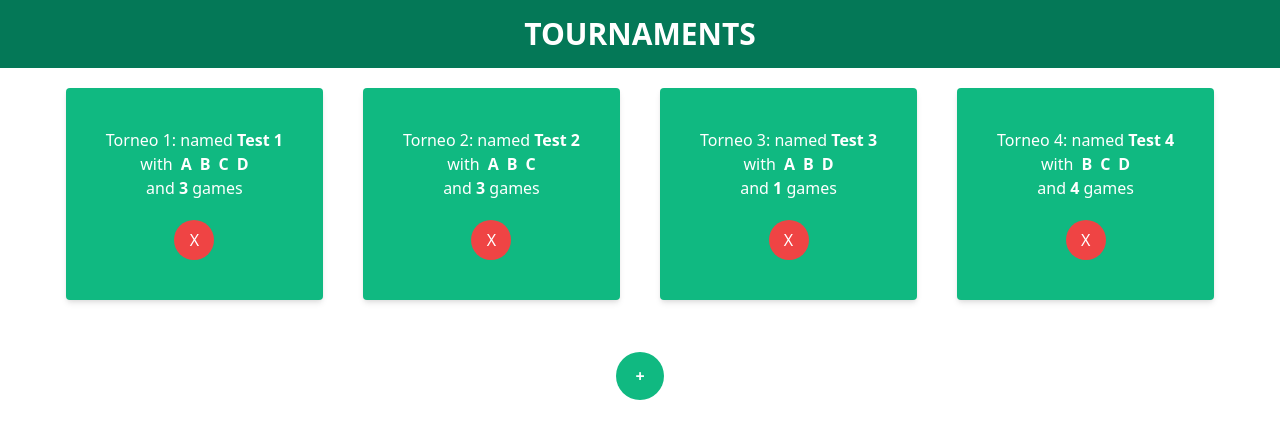
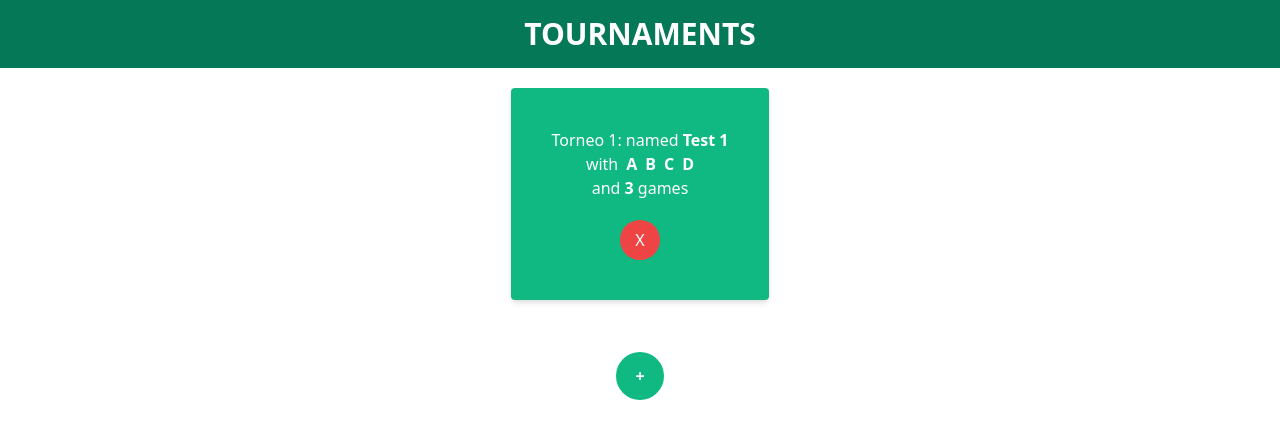
Before and after one commit to Fora00/TournamentsBG, a Vue app: page / in a window 1280 px wide. Shown: the top 438 px of the page. Built offline with nearby package versions, Linux system fonts and the light colour scheme.

Commit message:
add: save-winner

```diff
--- a/src/App.vue
+++ b/src/App.vue
@@ -79,6 +79,7 @@
       "
       @click="openModal"
     >
+      <!--TODO: add to firebase -->
       <span>+</span>
     </div>
 
@@ -189,6 +190,7 @@
       v-show="!selection"
       @toggleSelection="selected"
       :tournament="tournamentSelected"
+      @ending="isEnding"
     />
   </div>
 </template>
@@ -213,39 +215,13 @@ export default {
       tournaments: [
         {
           id: 1,
+          isEnded: false,
           name: "Test 1",
           players: ["A", "B", "C", "D"],
           games: [
-            { name: "Gioco 1", numberMatches: 2, winners: [], img: "" },
-            { name: "Gioco 2", numberMatches: 1, winners: [], img: "" },
-            { name: "Gioco 3", numberMatches: 3, winners: [], img: "" },
-          ],
-        },
-        {
-          id: 2,
-          name: "Test 2",
-          players: ["A", "B", "C"],
-          games: [
-            { name: "Gioco 1", numberMatches: 2, winners: [], img: "" },
-            { name: "Gioco 2", numberMatches: 1, winners: [], img: "" },
-            { name: "Gioco 3", numberMatches: 10, winners: [], img: "" },
-          ],
-        },
-        {
-          id: 3,
-          name: "Test 3",
-          players: ["A", "B", "D"],
-          games: [{ name: "Gioco 1", numberMatches: 0, winners: [], img: "" }],
-        },
-        {
-          id: 4,
-          name: "Test 4",
-          players: ["B", "C", "D"],
-          games: [
-            { name: "Gioco 1", numberMatches: 2, winners: [], img: "" },
-            { name: "Gioco 2", numberMatches: 1, winners: [], img: "" },
-            { name: "Gioco 3", numberMatches: 3, winners: [], img: "" },
-            { name: "Gioco 4", numberMatches: 6, winners: [], img: "" },
+            { name: "Scythe", numberMatches: 0, winners: [] },
+            { name: "Anachrony", numberMatches: 0, winners: [] },
+            { name: "Gioco 3", numberMatches: 0, winners: [] },
           ],
         },
       ],
@@ -266,7 +242,6 @@ export default {
           name: gameToAdd[i],
           numberMatches: 0,
           winners: [],
-          img: "",
         });
       }
       for (let i = 0; i < playersToAdd.length; i++) {
@@ -275,6 +250,7 @@ export default {
 
       this.tournaments.push({
         id: this.tournaments.length + 1,
+        isEnded: false,
         name: this.formName,
         players: playersArr,
         games: gamesArr,
@@ -302,6 +278,10 @@ export default {
     selectedNavbar() {
       this.selection = true;
     },
+    isEnding(x) {
+      console.log(x);
+      x.isEnded = true;
+    },
   },
 };
 </script>
--- a/src/components/GameImage.vue
+++ b/src/components/GameImage.vue
@@ -45,6 +45,7 @@ export default {
         let idGame = geekobject[0].id;
         let imageGame = await Geekdo.thing({ id: idGame }).toPromise();
         this.image = imageGame.thumbnail;
+        this.img = this.image;
       } catch (err) {
         this.image = "/img/notFoundimg.77ff2841.jpeg";
         console.log(err);
--- a/src/components/Tournament.vue
+++ b/src/components/Tournament.vue
@@ -138,6 +138,8 @@
         </div>
       </div>
     </div>
+
+    <!-- TODO: add to firebase-->
     <div class="flex flex-row uppercase">
       <div
         @click="goBack"
@@ -178,6 +180,8 @@
         winner?!
       </div>
     </div>
+
+    <h1>{{ tournament }} is</h1>
   </div>
 </template>
 
@@ -185,7 +189,7 @@
 import GameImage from "./GameImage.vue";
 export default {
   components: { GameImage },
-  emits: ["toggleSelection"],
+  emits: ["toggleSelection", "ending"],
   props: ["tournament"],
   data() {
     return {
@@ -227,6 +231,7 @@ export default {
 
       this.winnerArray = JSON.parse(JSON.stringify(this.winnerProxy));
       this.winner = this.find_mode(this.winnerArray);
+      this.$emit("ending", this.tournament);
     },
 
     find_mode(arr) {
@@ -269,6 +274,13 @@ export default {
       return self.indexOf(value) === index;
     },
   },
+  mounted() {
+    console.log("isEnded=", this.tournament.isEnded);
+    console.log("tournament is", this.tournament);
+    if (this.tournament.isEnded == true) {
+      this.determineWinner(this.tournament);
+    }
+  },
 };
 </script>
 
```
